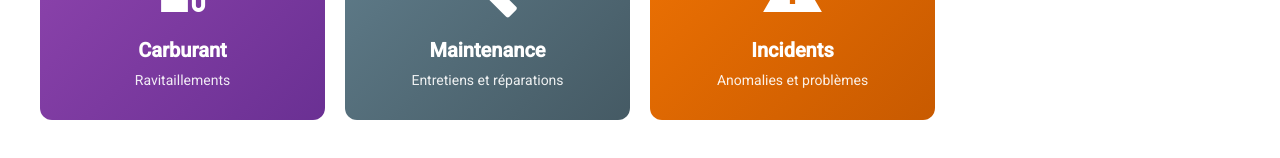
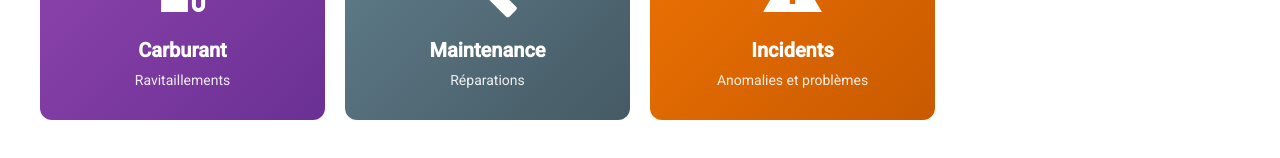
Before and after one commit to Archi-web3/FleetTrack, an Angular app in the folder Angular/e-logbook/: page /dashboard in a window 1280 px wide. Shown: the part 428-586 px from the top of the page. Built offline with nearby package versions, Linux system fonts and the light colour scheme.

Commit message:
style(logbook): update maintenance module description

```diff
--- a/Angular/e-logbook/src/app/features/dashboard/dashboard.html
+++ b/Angular/e-logbook/src/app/features/dashboard/dashboard.html
@@ -130,7 +130,7 @@
                     </mat-icon>
                 </div>
                 <h3>Maintenance</h3>
-                <p class="card-description">Entretiens et réparations</p>
+                <p class="card-description">Réparations</p>
             </mat-card-content>
         </mat-card>
 
```
